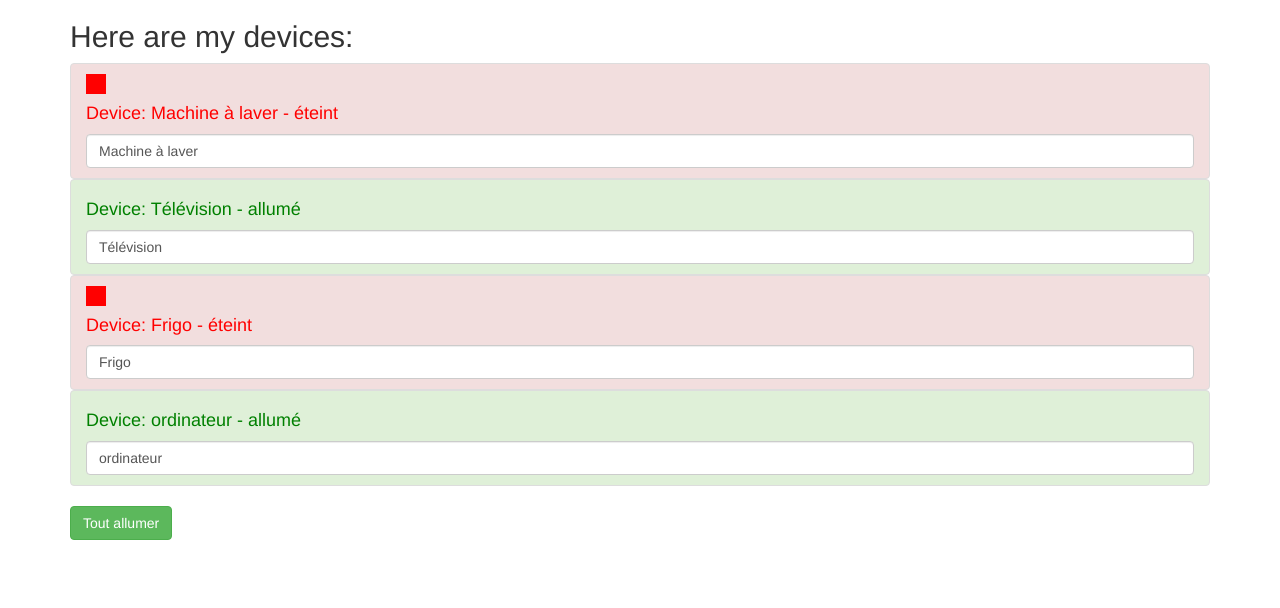
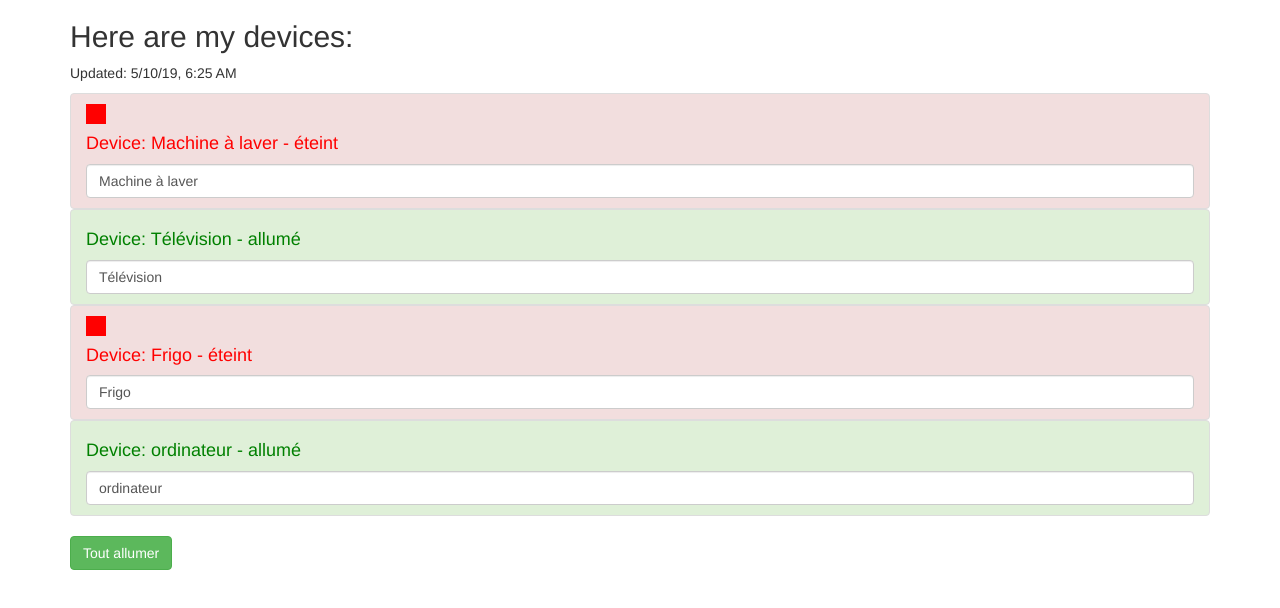
Before and after one commit to nsanzabandi-fiacre-clean-code-tutorials/angular-tutorial-second-app, an Angular app: page / in a window 1280 px wide. Shown: the top 608 px of the page. Built offline with nearby package versions, Linux system fonts and the light colour scheme.

Commit message:
Discovered about pipes.

```diff
--- a/src/app/app.component.html
+++ b/src/app/app.component.html
@@ -3,6 +3,7 @@
   <div class="row">
     <div class="col-xs-12">
       <h2>Here are my devices: </h2>
+      <p>Updated: {{ lastUpdate | async | date: 'short' }}</p>
       <ul class="list-group">
         <app-device *ngFor="let device of devices"
                         [deviceName]="device.name"
--- a/src/app/app.component.ts
+++ b/src/app/app.component.ts
@@ -9,6 +9,17 @@ export class AppComponent {
 
   title = 'angular-tutorial-second-app';
   isAuthentified = false;
+  lastUpdate = new Promise(
+    // Simulating a call to test assynchronous functionaliity
+    (resolve, reject) => {
+      const date = new Date();
+      setTimeout(
+        () => {
+          resolve(date);
+        }, 4000
+      );
+    }
+  );
 
   // TODO: Rename device in devices.
   devices = [
```
